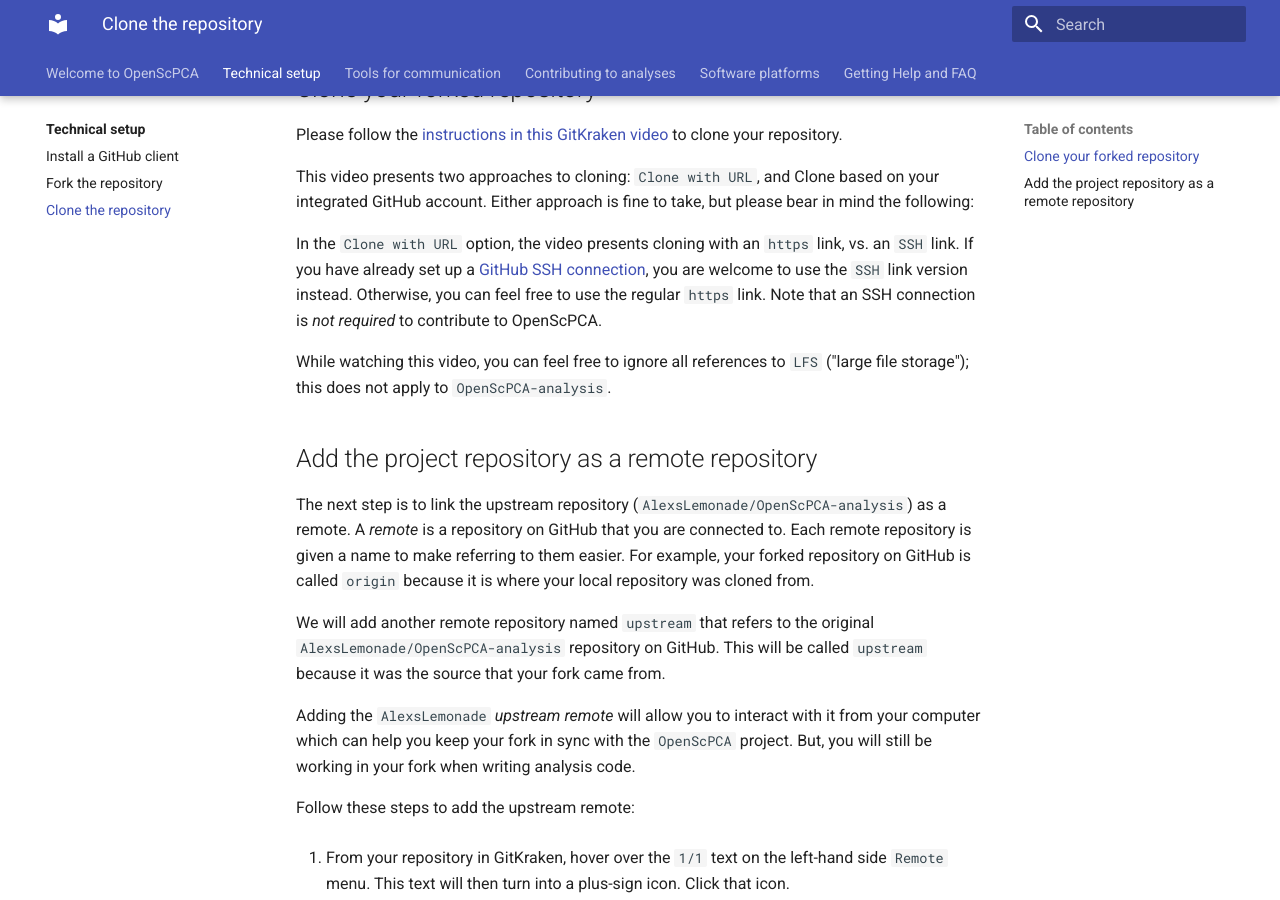
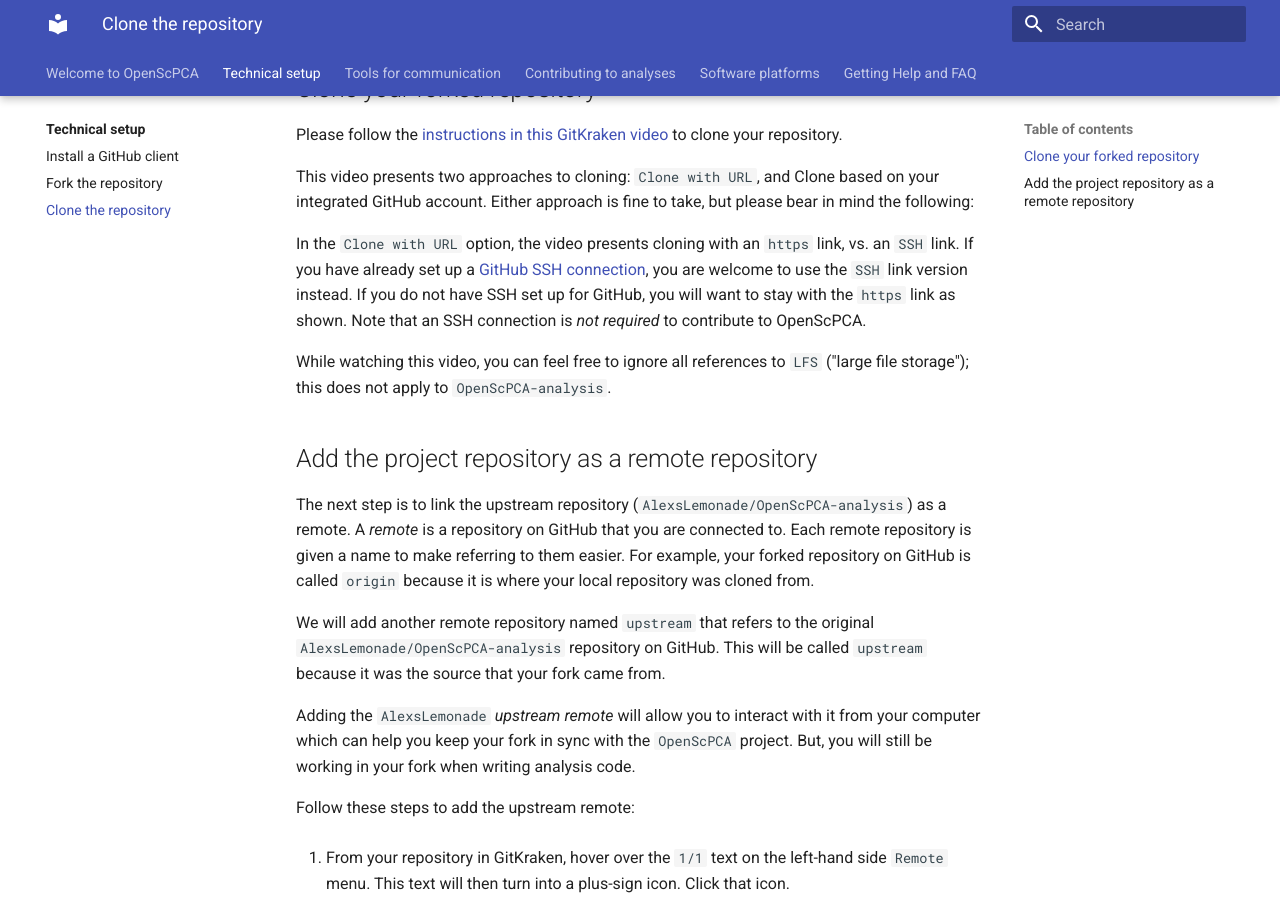
Before and after one commit to AlexsLemonade/OpenScPCA-analysis, an MkDocs documentation site: the page built from docs/technical-setup/clone-the-repo.md, in a window 1280 px wide and 900 px high, scrolled down 423 px. Built offline with MkDocs 1.6.1 and Material for MkDocs 9.7.7, drawn with Linux system fonts in a browser that asks for light colours.

Commit message:
Apply suggestions from code review
Co-authored-by: Joshua Shapiro <josh.shapiro@ccdatalab.org>

```diff
--- a/docs/technical-setup/clone-the-repo.md
+++ b/docs/technical-setup/clone-the-repo.md
@@ -17,7 +17,7 @@
 
 In the `Clone with URL` option, the video presents cloning with an `https` link, vs. an `SSH` link.
 If you have already set up a [GitHub SSH connection](https://docs.github.com/en/authentication/connecting-to-github-with-ssh), you are welcome to use the `SSH` link version instead.
-Otherwise, you can feel free to use the regular `https` link.
+If you do not have SSH set up for GitHub, you will want to stay with the `https` link as shown.
 Note that an SSH connection is _not required_ to contribute to OpenScPCA.
 
 While watching this video, you can feel free to ignore all references to `LFS` ("large file storage"); this does not apply to `OpenScPCA-analysis`.
```
Also changed, not shown: docs/technical-setup/install-a-github-client.md (+1 -1 lines).
